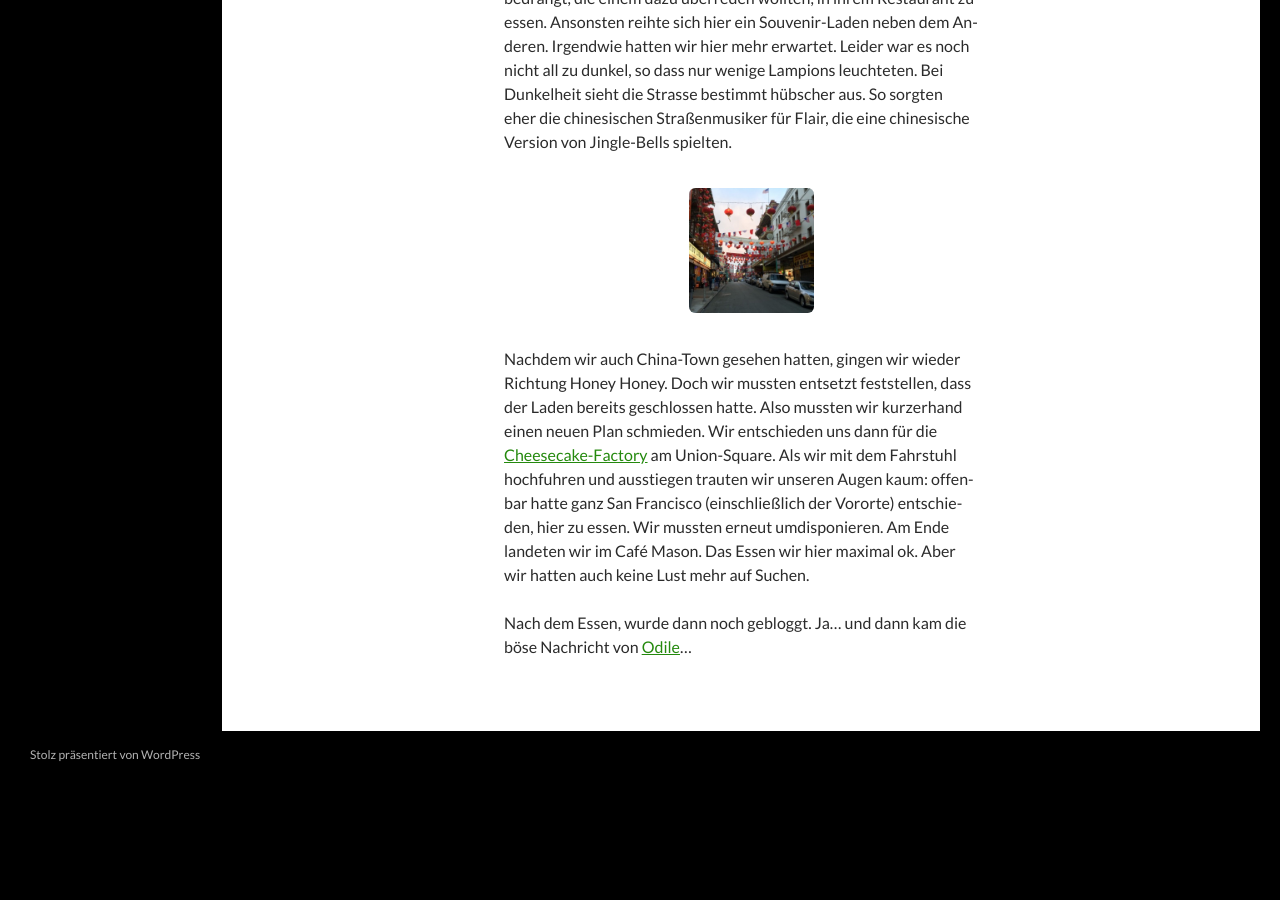
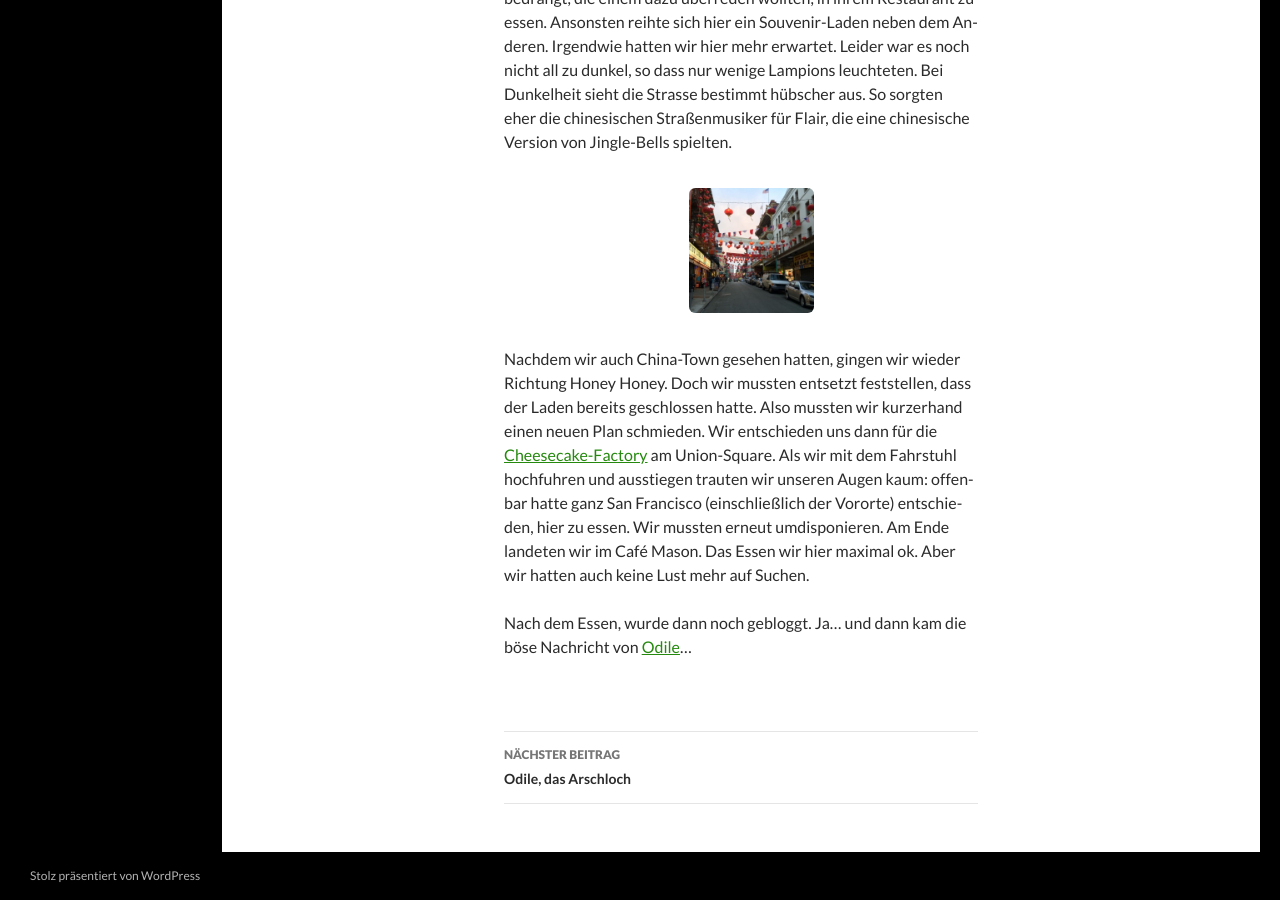
Before and after one commit to janhuddel/usa-blog, a Jekyll site: the page built from _posts/2014-09-18-san-francisco.md, in a window 1280 px wide and 900 px high, scrolled down 3155 px. Built offline with Jekyll 4.4.1, drawn with Linux system fonts in a browser that asks for light colours; before the commit the page ends 3934 px from its top, so only the background shows below that.

Commit message:
added navigation to next and previous post

```diff
--- a/_layouts/post.html
+++ b/_layouts/post.html
@@ -24,3 +24,17 @@ layout: default
     {{ content }}
   </div>
 </article>
+<nav class="navigation post-navigation" role="navigation">
+  <h1 class="screen-reader-text">Beitrags-Navigation</h1>
+  <div class="nav-links">
+    {% if page.previous.url %}
+    <a href="{{site.baseurl}}{{page.previous.url}}" rel="prev">
+      <span class="meta-nav">Vorheriger Beitrag</span>{{page.previous.title}}
+    </a>
+    {% endif %} {% if page.next.url %}
+    <a href="{{site.baseurl}}{{page.next.url}}" rel="next">
+      <span class="meta-nav">Nächster Beitrag</span>{{page.next.title}}
+    </a>
+    {% endif %}
+  </div>
+</nav>
```
